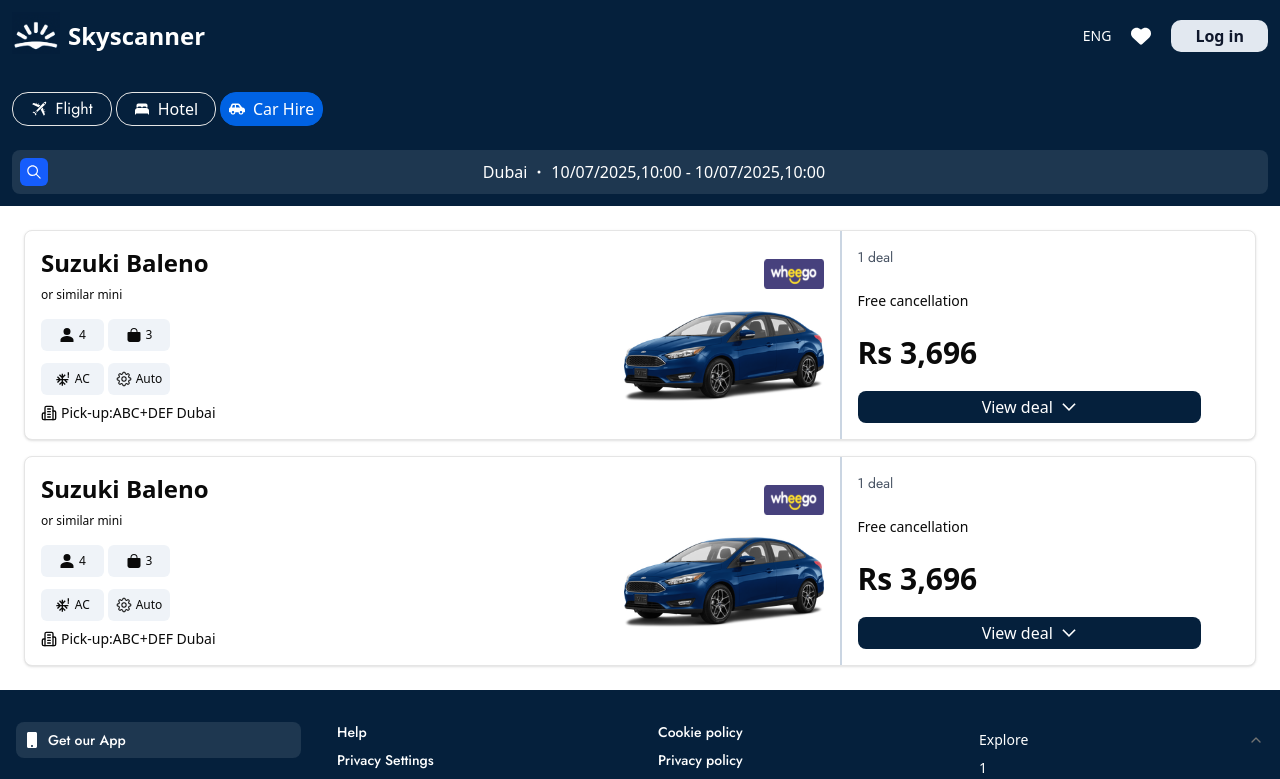
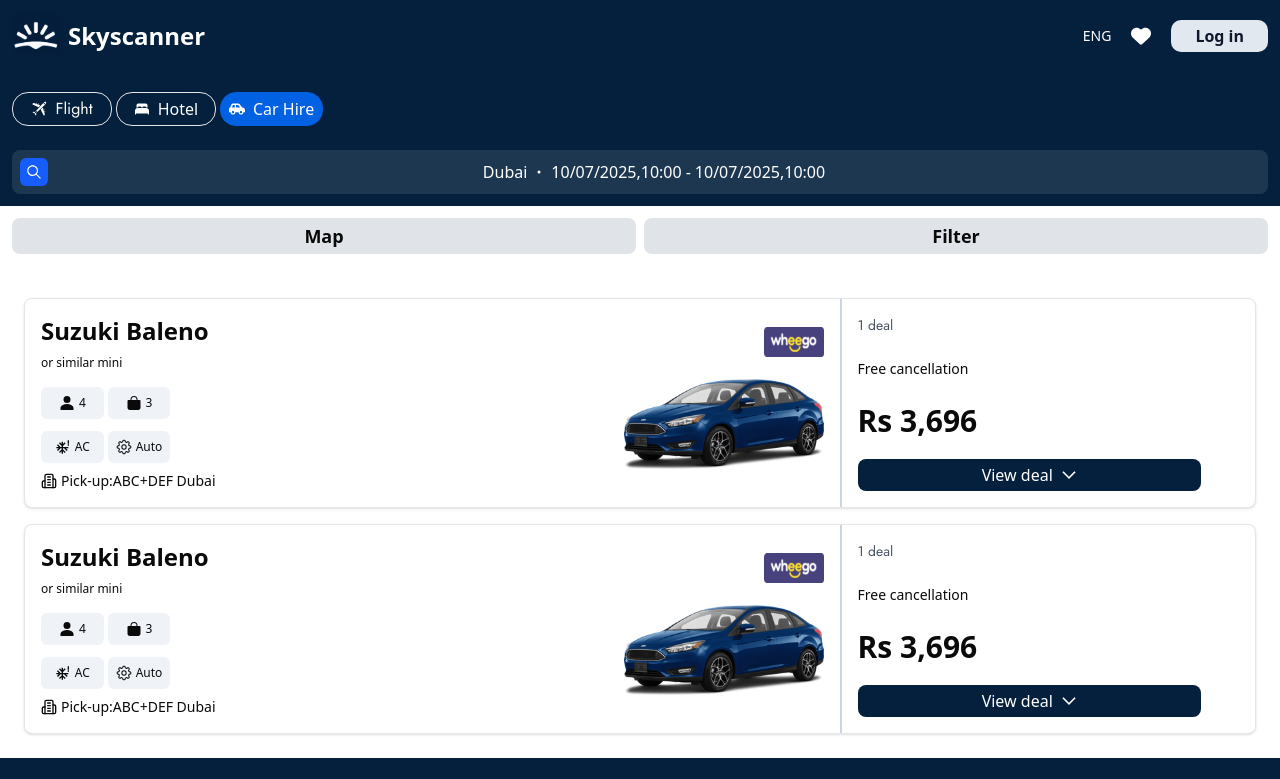
Before and after one commit to Hassan-mw/SkyScanner, a Next.js app: page /carhire/hirelocation/1/result/1 in a window 1280 px wide. Shown: the top 779 px of the page. Built offline with nearby package versions, Linux system fonts and the light colour scheme.

Commit message:
Updating Frontend Data

```diff
--- /dev/null
+++ b/app/carhire/CarComponent/FilersFinalCars.tsx
@@ -0,0 +1,32 @@
+'use client'
+import React, { useState } from 'react'
+import { ImCancelCircle } from "react-icons/im";
+const FilersFinalCars = () => {
+    const [showMap,setShowMap]=useState(false)
+  return (
+    <div className='w-full grid grid-cols-2 gap-2'>
+      <span onClick={()=>setShowMap(true)} className='w-full hover:cursor-pointer hover:bg-[#abadb0] duration-500 bg-[#e0e4e9] font-semibold p-1 rounded-md flex items-center justify-center text-lg'>Map</span>
+      <span className='w-full hover:cursor-pointer hover:bg-[#abadb0] duration-500 bg-[#e0e4e9] font-semibold p-1 rounded-md flex items-center justify-center text-lg'>Filter</span>
+      {/* <span className='w-full bg-[#e0e4e9] font-semibold p-1 rounded-md flex items-center justify-center text-lg'></span> */}
+
+
+      {/* Map */}
+       {/* {showMap && */}
+       <div className={`fixed top-0 left-0 transform transition-transform ease-in-out  ${showMap ? 'translate-y-0' : '-translate-y-full'} duration-1000 flex items-center justify-center w-full h-full`}>
+
+       {/* <div className={`absolute transform transition-transform ease-in-out  bg-red-400 ${showMap ?  ' top-0 left-0' : ' -top-0 -left-40' } duration-1000 flex  items-center justify-center  w-full h-full `}> */}
+        <div className='w-[90%] h-[90%] rounded-md overflow-hidden bg-white z-30 '>
+
+         <div className='w-full flex items-center justify-between bg-white p-3 '>
+            <span>hoose a pick-up location</span>
+             <div onClick={()=>setShowMap(false)} className=''> <ImCancelCircle /></div>
+         </div>
+      </div>
+
+      </div>
+        {/* } */}
+    </div>
+  )
+}
+
+export default FilersFinalCars
--- /dev/null
+++ b/app/carhire/CarComponent/SmallScreenFinalFlight.tsx
@@ -0,0 +1,12 @@
+import React from 'react'
+import FilersFinalCars from './FilersFinalCars'
+
+const SmallScreenFinalFlight = () => {
+  return (
+    <div className='w-full flex flex-col '>
+      <FilersFinalCars/>
+    </div>
+  )
+}
+
+export default SmallScreenFinalFlight
--- a/app/carhire/hirelocation/[location]/result/[data]/page.tsx
+++ b/app/carhire/hirelocation/[location]/result/[data]/page.tsx
@@ -1,13 +1,14 @@
 import FinalCarData from '@/app/carhire/CarComponent/FinalCarData'
 import FinalNavbar from '@/app/carhire/CarComponent/FinalNavbar'
+import SmallScreenFinalFlight from '@/app/carhire/CarComponent/SmallScreenFinalFlight'
 import React from 'react'
 
 const page = () => {
   return (
-    <div className='w-full flex flex-col items-center justify-center'>
+    <div className='w-full flex flex-col bg-white items-center justify-center'>
       <FinalNavbar/>
       <div className='w-full max-w-screen-xl bg-white p-3 flex flex-col space-y-8'>
-
+       <SmallScreenFinalFlight/>
        <FinalCarData/>
       </div>
 
```
